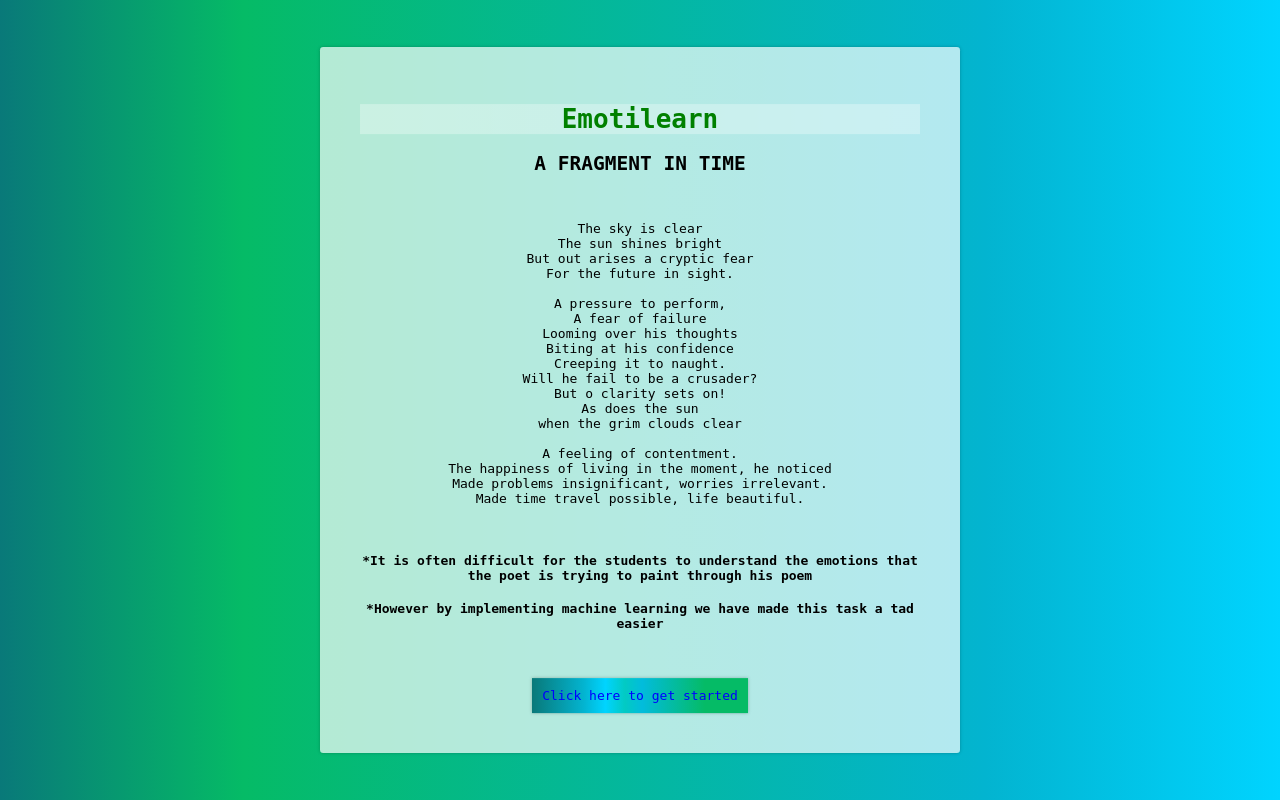
After one commit to satya8502/emotilearn, a Flask app: template flask_project/templates/home.html in a window 1280 px wide. The commit adds this page. Run offline with Flask 2, Linux system fonts and the light colour scheme; the template is opened without the code that fills it, so the values that code supplies are empty.

Commit message:
Add files via upload

```diff
--- /dev/null
+++ b/flask_project/templates/home.html
@@ -0,0 +1,76 @@
+<html>
+    <head>
+<!-- <h1 style="color:green">Emotilearn</h1> -->
+</head>
+
+<style>
+    a{
+    -webkit-appearance: button;
+    -moz-appearance: button;
+    appearance: button;
+
+    text-decoration: none;
+    color: blue;
+    background: rgb(2,0,36);
+    background: linear-gradient(90deg, rgba(2,0,36,1) 0%, rgba(9,121,121,1) 0%, rgba(3,180,208,1) 24%, rgba(0,212,255,1) 34%, rgba(2,202,195,1) 43%, rgba(2,188,220,1) 51%, rgba(5,187,102,1) 80%);
+    /* margin-left:500px; */
+    padding: 10px;
+    border:10px;
+    box-shadow:0 0 .25em rgba(0,0,0,.25);
+    text-align: center;
+}
+html{
+  font-family:monospace;
+  background: rgb(2,0,36);
+  background: linear-gradient(90deg, rgba(2,0,36,1) 0%, rgba(9,121,121,1) 0%, rgba(5,187,102,1) 19%, rgba(3,180,208,1) 77%, rgba(2,188,220,1) 83%, rgba(0,212,255,1) 100%);
+}
+h1{
+  background-color:rgba(255,255,255,.3);
+  text-align: center;
+
+}
+.content {
+  background-color:rgba(255,255,255,.7);
+  border-radius:.25em;
+  box-shadow:0 0 .25em rgba(0,0,0,.25);
+  box-sizing:border-box;
+  left:50%;
+  /* padding:10px; */
+  padding:5vmin;
+  position:fixed;
+  text-align:center;
+  top:50%;
+  transform:translate(-50%, -50%);
+}
+</style>
+<body>
+    <div  class="content">
+      <h1 style="color:green">Emotilearn</h1><h2>A FRAGMENT IN TIME</h2>
+        <br><br>
+        The sky is clear<br>
+        The sun shines bright<br>
+        But out arises a cryptic fear<br>
+        For the future in sight.
+        <br><br>
+        A pressure to perform,<br>
+        A fear of failure<br>
+        Looming over his thoughts<br>
+        Biting at his confidence<br>
+        Creeping it to naught.<br>
+        Will he fail to be a crusader?<br>
+
+        But o clarity sets on!<br>
+        As does the sun <br>
+        when the grim clouds clear<br><br>
+
+        A feeling of contentment.<br>
+        The happiness of living in the moment, he noticed<br>
+        Made problems insignificant, worries irrelevant.<br>
+        Made time travel possible, life beautiful.<br>
+        <br><br>
+    <h4>*It is often difficult for the students to understand the emotions that the poet is trying to paint through his poem</h4>
+    <h4>*However by implementing machine learning we have made this task a tad easier</h4><br><br>
+    <a href="http://127.0.0.1:5000/home/audio" >Click here to get started</a>
+  </div>
+</body>
+</html>
```
Also changed, not shown: flask_project/templates/audio.html (+68 -5 lines).
